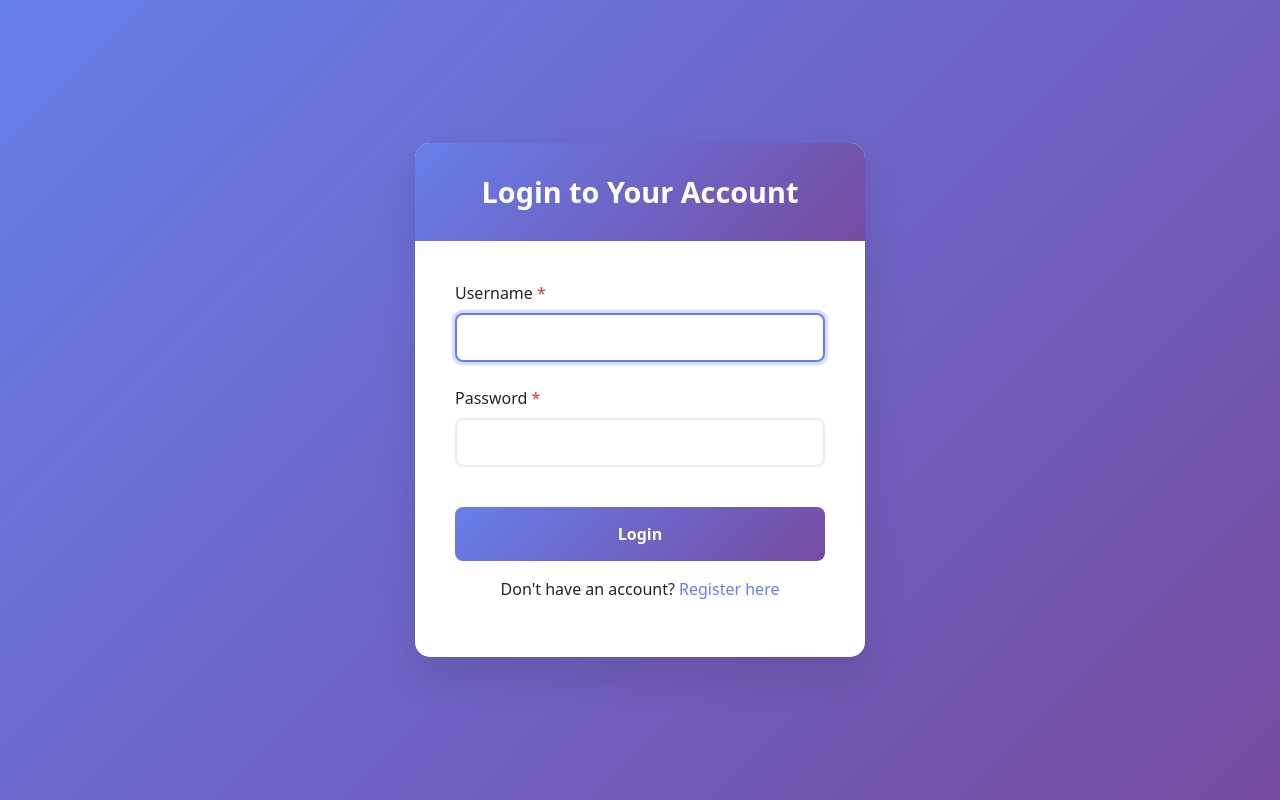
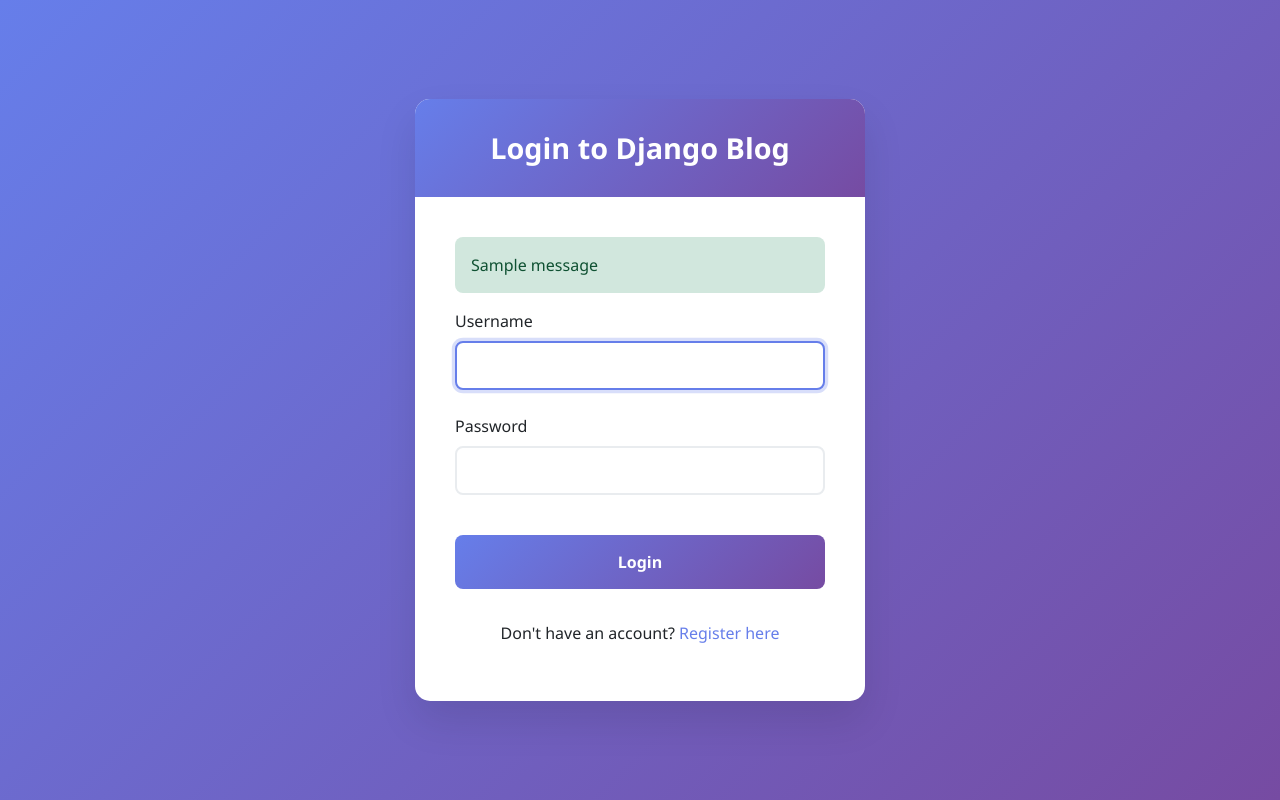
Before and after one commit to alazarZharegewayne/Alx_DjangoLearnLab, a Django app: page /login/ in a window 1280 px wide. Run offline with Django 5.2, Linux system fonts and the light colour scheme; tables that the repository leaves empty hold one stand-in row (values such as "Sample post"); one stand-in notice (Sample message) is shown.

Commit message:
Implement explicit static files for login and register pages with dedicated CSS and JavaScript in /static/auth/ directory

```diff
--- /dev/null
+++ b/django_blog/static/auth/css/login.css
@@ -0,0 +1,105 @@
+/* Login page specific styles */
+.login-page {
+    background: linear-gradient(135deg, #667eea 0%, #764ba2 100%);
+    min-height: 100vh;
+    display: flex;
+    align-items: center;
+    justify-content: center;
+    padding: 20px;
+    margin: 0;
+}
+
+.login-container {
+    background: white;
+    border-radius: 15px;
+    box-shadow: 0 20px 40px rgba(0, 0, 0, 0.1);
+    border: none;
+    overflow: hidden;
+    width: 100%;
+    max-width: 450px;
+}
+
+.login-header {
+    background: linear-gradient(135deg, #667eea 0%, #764ba2 100%);
+    color: white;
+    padding: 2rem;
+    text-align: center;
+}
+
+.login-header h3 {
+    margin: 0;
+    font-weight: 600;
+    font-size: 1.8rem;
+}
+
+.login-body {
+    padding: 2.5rem;
+}
+
+.login-form .form-group {
+    margin-bottom: 1.5rem;
+}
+
+.login-form .form-control {
+    border-radius: 8px;
+    border: 2px solid #e9ecef;
+    padding: 12px 15px;
+    font-size: 14px;
+    transition: all 0.3s ease;
+}
+
+.login-form .form-control:focus {
+    border-color: #667eea;
+    box-shadow: 0 0 0 0.2rem rgba(102, 126, 234, 0.25);
+}
+
+.login-btn {
+    background: linear-gradient(135deg, #667eea 0%, #764ba2 100%);
+    border: none;
+    border-radius: 8px;
+    padding: 15px;
+    font-weight: 600;
+    font-size: 16px;
+    color: white;
+    transition: all 0.3s ease;
+    width: 100%;
+    margin-top: 1rem;
+}
+
+.login-btn:hover {
+    transform: translateY(-2px);
+    box-shadow: 0 8px 20px rgba(102, 126, 234, 0.4);
+}
+
+.login-links {
+    text-align: center;
+    margin-top: 2rem;
+}
+
+.login-links a {
+    color: #667eea;
+    text-decoration: none;
+    font-weight: 500;
+}
+
+.login-links a:hover {
+    text-decoration: underline;
+}
+
+@media (max-width: 576px) {
+    .login-page {
+        padding: 10px;
+    }
+
+    .login-container {
+        border-radius: 10px;
+    }
+
+    .login-header {
+        padding: 1.5rem;
+    }
+
+    .login-body {
+        padding: 1.5rem;
+    }
+}
--- /dev/null
+++ b/django_blog/static/auth/js/login.js
@@ -0,0 +1,30 @@
+// Login page specific JavaScript
+console.log('Login page static files loaded successfully');
+
+document.addEventListener('DOMContentLoaded', function() {
+    // Auto-focus username field
+    const usernameField = document.getElementById('id_username');
+    if (usernameField) {
+        usernameField.focus();
+    }
+
+    // Enhanced form submission
+    const loginForm = document.querySelector('.login-form');
+    if (loginForm) {
+        loginForm.addEventListener('submit', function(e) {
+            const submitBtn = this.querySelector('button[type="submit"]');
+            if (submitBtn) {
+                submitBtn.disabled = true;
+                submitBtn.textContent = 'Signing In...';
+            }
+        });
+    }
+
+    // Clear errors on input
+    const inputs = document.querySelectorAll('.login-form input');
+    inputs.forEach(input => {
+        input.addEventListener('input', function() {
+            this.classList.remove('is-invalid');
+        });
+    });
+});
--- a/django_blog/templates/blog/login.html
+++ b/django_blog/templates/blog/login.html
@@ -4,54 +4,84 @@
     <meta charset="UTF-8">
     <meta name="viewport" content="width=device-width, initial-scale=1.0">
     <title>Login - Django Blog</title>
+
+    <!-- Bootstrap CSS -->
     <link href="https://cdn.jsdelivr.net/npm/bootstrap@5.1.3/dist/css/bootstrap.min.css" rel="stylesheet">
-    <link href="/static/css/login.css" rel="stylesheet">
+
+    <!-- Login Page Specific CSS -->
+    <link href="/static/auth/css/login.css" rel="stylesheet">
+
+    <style>
+        /* Additional inline styles for login page */
+        body.login-page {
+            font-family: 'Segoe UI', Tahoma, Geneva, Verdana, sans-serif;
+        }
+        .login-alert {
+            border-radius: 8px;
+            border: none;
+            margin-bottom: 1rem;
+        }
+    </style>
 </head>
-<body class="auth-page">
+<body class="login-page">
     <div class="login-container">
-        <div class="login-card">
         <div class="login-header">
-                <h3>Login to Your Account</h3>
+            <h3>Login to Django Blog</h3>
         </div>
         <div class="login-body">
+            {% if messages %}
+                {% for message in messages %}
+                <div class="alert alert-{{ message.tags }} login-alert">
+                    {{ message }}
+                </div>
+                {% endfor %}
+            {% endif %}
+
             <form method="POST" class="login-form">
                 {% csrf_token %}
 
                 {% if form.non_field_errors %}
-                        <div class="alert alert-danger">
+                    <div class="alert alert-danger login-alert">
                         {% for error in form.non_field_errors %}
                             {{ error }}
                         {% endfor %}
                     </div>
                 {% endif %}
 
-                    {% for field in form %}
                 <div class="form-group">
-                        <label for="{{ field.id_for_label }}" class="form-label">
-                            {{ field.label }}
-                            {% if field.field.required %}<span class="text-danger">*</span>{% endif %}
-                        </label>
-                        {{ field }}
-
-                        {% if field.errors %}
+                    <label for="id_username" class="form-label">Username</label>
+                    <input type="text" name="username" id="id_username" class="form-control" required>
+                    {% if form.username.errors %}
                         <div class="alert alert-danger mt-2">
-                                {% for error in field.errors %}
+                            {% for error in form.username.errors %}
                                 {{ error }}
                             {% endfor %}
                         </div>
                     {% endif %}
                 </div>
+
+                <div class="form-group">
+                    <label for="id_password" class="form-label">Password</label>
+                    <input type="password" name="password" id="id_password" class="form-control" required>
+                    {% if form.password.errors %}
+                        <div class="alert alert-danger mt-2">
+                            {% for error in form.password.errors %}
+                                {{ error }}
                             {% endfor %}
+                        </div>
+                    {% endif %}
+                </div>
 
                 <button type="submit" class="login-btn">Login</button>
             </form>
 
-                <div class="auth-links text-center mt-3">
+            <div class="login-links">
                 <p>Don't have an account? <a href="{% url 'register' %}">Register here</a></p>
             </div>
         </div>
     </div>
-    </div>
-    <script src="/static/js/login.js"></script>
+
+    <!-- Login Page Specific JavaScript -->
+    <script src="/static/auth/js/login.js"></script>
 </body>
 </html>
```
Also changed, not shown: django_blog/static/auth/css/register.css (added, +114 -0 lines), django_blog/static/auth/js/register.js (added, +49 -0 lines), django_blog/templates/blog/register.html (+31 -7 lines). Lines whose indentation alone changed are shown as unchanged.
